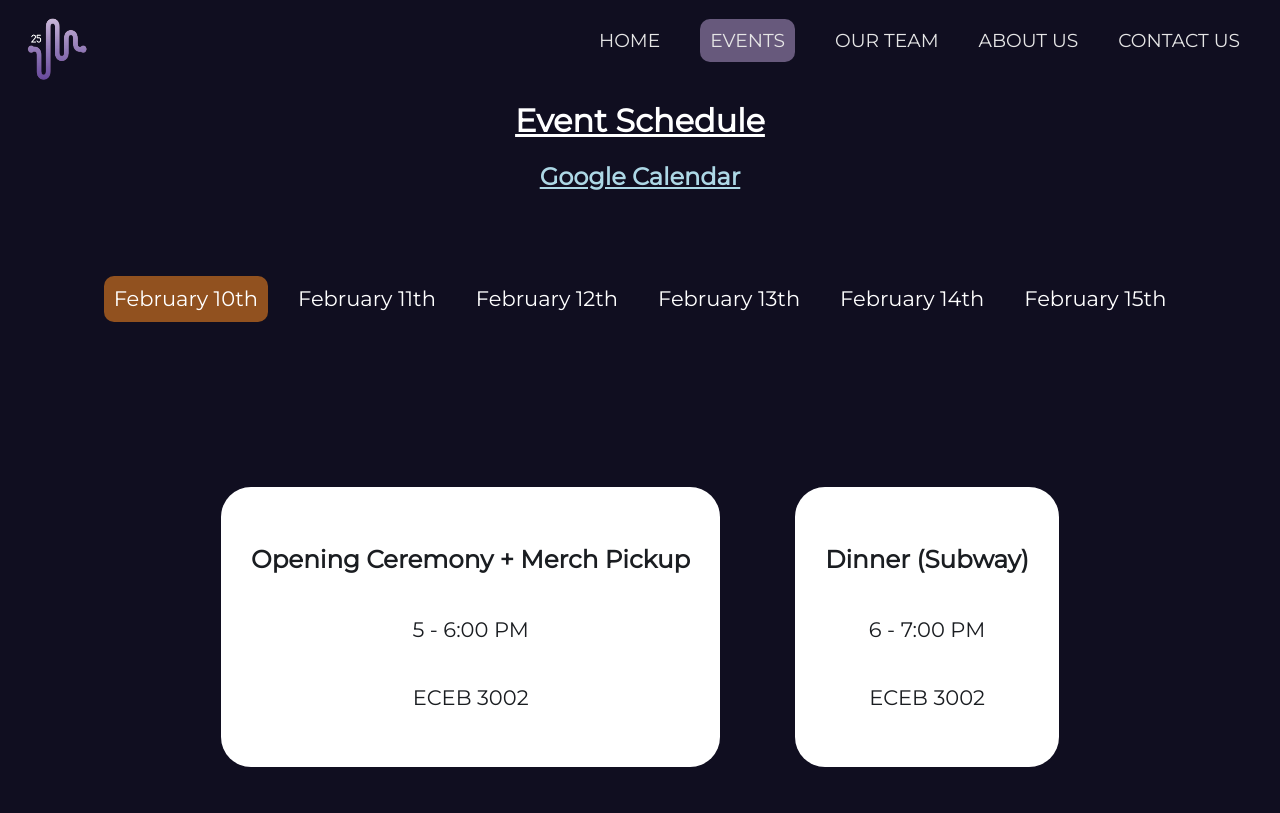
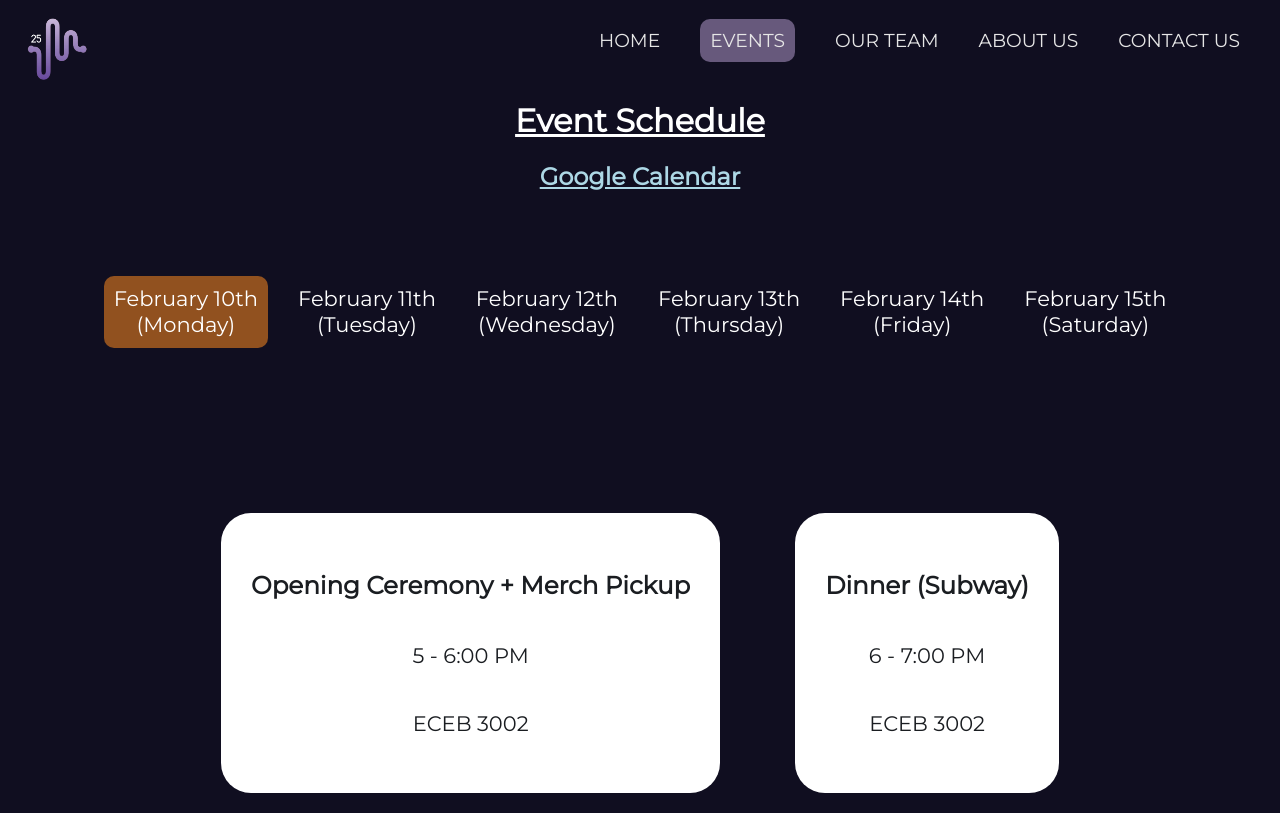
Before and after one commit to PulseIllinois/pulse-website, a React (Create React App) app: page /events in a window 1280 px wide. Built offline with nearby package versions, Linux system fonts and the light colour scheme.

Commit message:
Added margins for AboutUs, fixed event location and added day of the week for dates

```diff
--- a/src/components/AboutUs.module.css
+++ b/src/components/AboutUs.module.css
@@ -1,5 +1,6 @@
 .container {
   display: flex;
+  margin: 20px;
   flex-direction: column;
   padding-top: 80px;
   padding-bottom: 50px;
--- a/src/components/Events.js
+++ b/src/components/Events.js
@@ -79,7 +79,7 @@ const data = [
       {
         title: "Texas Instruments Tech Talk",
         time: "3 - 4:00 PM",
-        location: "ECEB 1013"
+        location: "ECEB 3002"
       },
       {
         title: "Women in Tech Keynote with Professor Bernhard",
@@ -147,12 +147,12 @@ function Events() {
         target="_blank" rel="noopener noreferrer">
         <h2>Google Calendar</h2></a> </div>
         <div className={styles.btnContainer}>
-        <button onClick={() => handleClick(0)} className={`${styles.dayBtn} ${currentDay === 0 ? styles.active : ''}`}>February 10th</button>
-        <button onClick={() => handleClick(1)} className={`${styles.dayBtn} ${currentDay === 1 ? styles.active : ''}`}>February 11th</button>
-        <button onClick={() => handleClick(2)} className={`${styles.dayBtn} ${currentDay === 2 ? styles.active : ''}`}>February 12th</button>
-        <button onClick={() => handleClick(3)} className={`${styles.dayBtn} ${currentDay === 3 ? styles.active : ''}`}>February 13th</button>
-        <button onClick={() => handleClick(4)} className={`${styles.dayBtn} ${currentDay === 4 ? styles.active : ''}`}>February 14th</button>
-        <button onClick={() => handleClick(5)} className={`${styles.dayBtn} ${currentDay === 5 ? styles.active : ''}`}>February 15th</button>
+        <button onClick={() => handleClick(0)} className={`${styles.dayBtn} ${currentDay === 0 ? styles.active : ''}`}>February 10th<br /> (Monday)</button>
+        <button onClick={() => handleClick(1)} className={`${styles.dayBtn} ${currentDay === 1 ? styles.active : ''}`}>February 11th <br /> (Tuesday)</button>
+        <button onClick={() => handleClick(2)} className={`${styles.dayBtn} ${currentDay === 2 ? styles.active : ''}`}>February 12th <br /> (Wednesday)</button>
+        <button onClick={() => handleClick(3)} className={`${styles.dayBtn} ${currentDay === 3 ? styles.active : ''}`}>February 13th<br /> (Thursday)</button>
+        <button onClick={() => handleClick(4)} className={`${styles.dayBtn} ${currentDay === 4 ? styles.active : ''}`}>February 14th <br /> (Friday)</button>
+        <button onClick={() => handleClick(5)} className={`${styles.dayBtn} ${currentDay === 5 ? styles.active : ''}`}>February 15th <br /> (Saturday)</button>
       </div>
 
 
```
